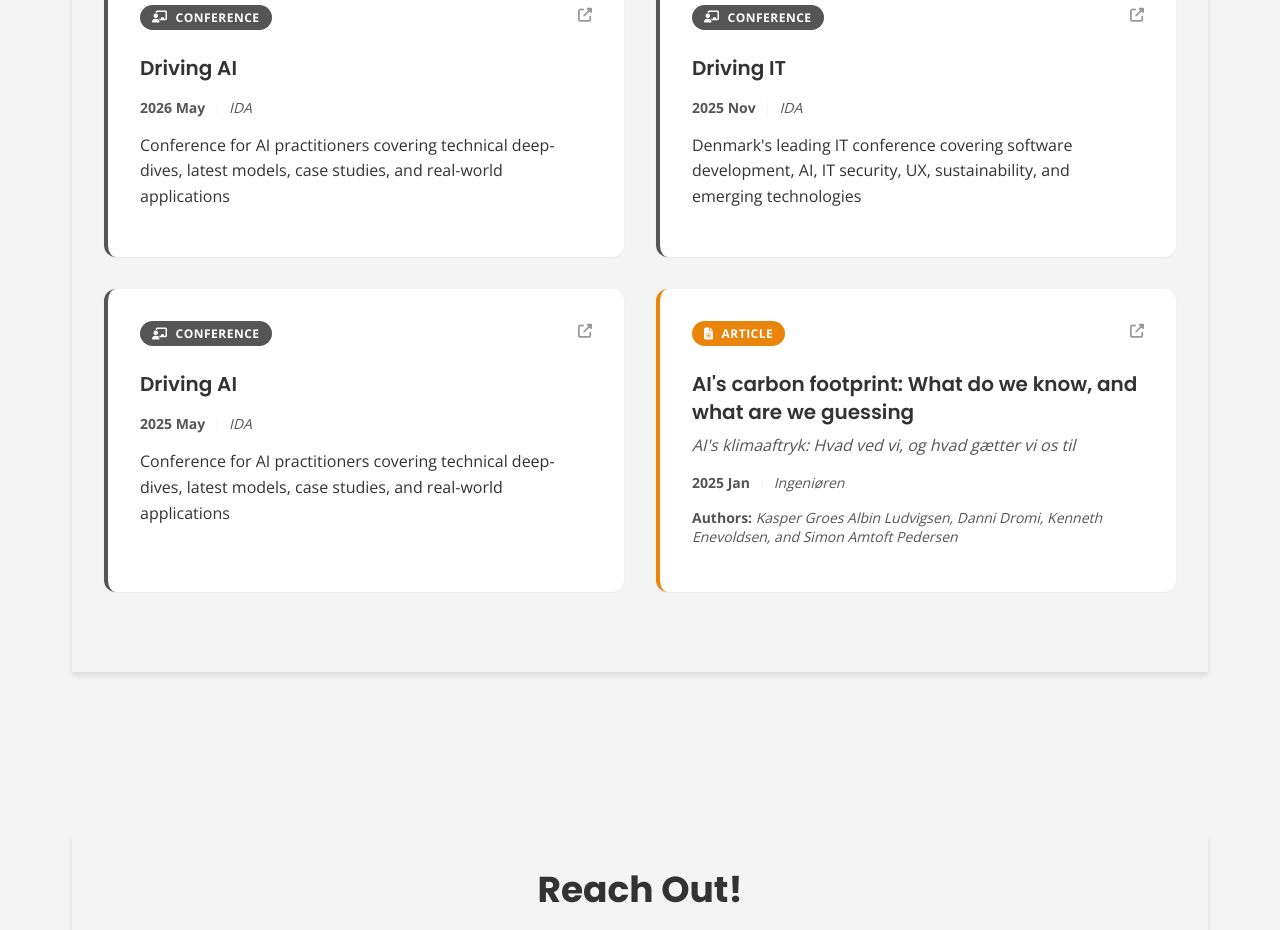
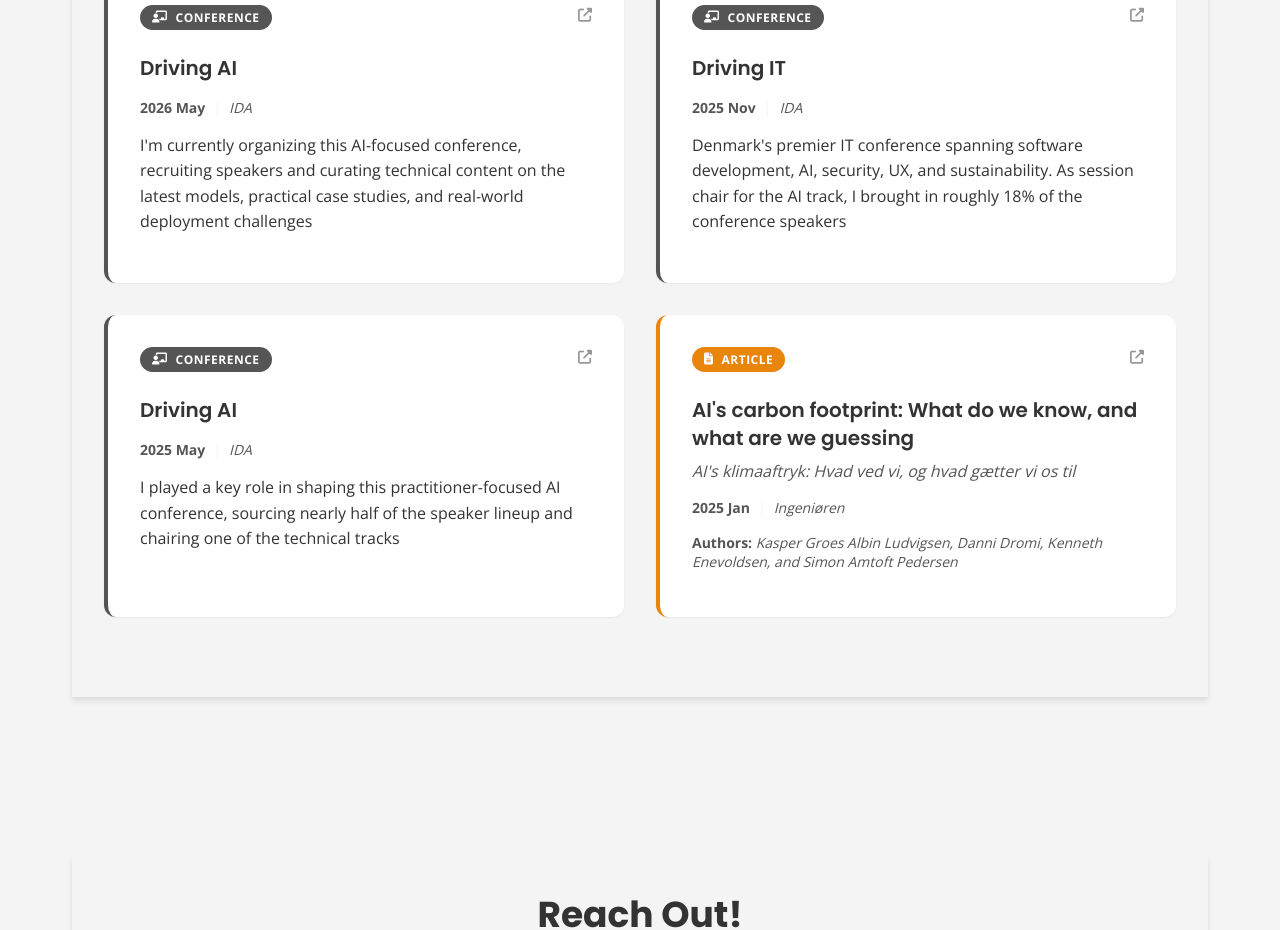
Before and after one commit to simonamtoft/cv-website, a React (Create React App) app: page / in a window 1280 px wide. Shown: the part 5960-6890 px from the top of the page. Built offline with nearby package versions, Linux system fonts and the light colour scheme.

Commit message:
add impact

```diff
--- a/src/data/publicationsEvents.js
+++ b/src/data/publicationsEvents.js
@@ -25,7 +25,7 @@ const publicationsEvents = [
     date: "2026 May",
     link: "https://ida.dk/driving-ai",
     venue: "IDA",
-    description: "Conference for AI practitioners covering technical deep-dives, latest models, case studies, and real-world applications",
+    description: "I'm currently organizing this AI-focused conference, recruiting speakers and curating technical content on the latest models, practical case studies, and real-world deployment challenges",
   },
   {
     type: "conference",
@@ -33,7 +33,7 @@ const publicationsEvents = [
     date: "2025 Nov",
     link: "https://videos.ida.dk/playlist/dedicated/1_dzazyzy3/1_bhfea5je",
     venue: "IDA",
-    description: "Denmark's leading IT conference covering software development, AI, IT security, UX, sustainability, and emerging technologies",
+    description: "Denmark's premier IT conference spanning software development, AI, security, UX, and sustainability. As session chair for the AI track, I brought in roughly 18% of the conference speakers",
   },
   {
     type: "conference",
@@ -41,7 +41,7 @@ const publicationsEvents = [
     date: "2025 May",
     link: "https://videos.ida.dk/playlist/dedicated/1_i5sq6z3e/1_g71c2wiu",
     venue: "IDA",
-    description: "Conference for AI practitioners covering technical deep-dives, latest models, case studies, and real-world applications",
+    description: "I played a key role in shaping this practitioner-focused AI conference, sourcing nearly half of the speaker lineup and chairing one of the technical tracks",
   }
 ];
 
```
